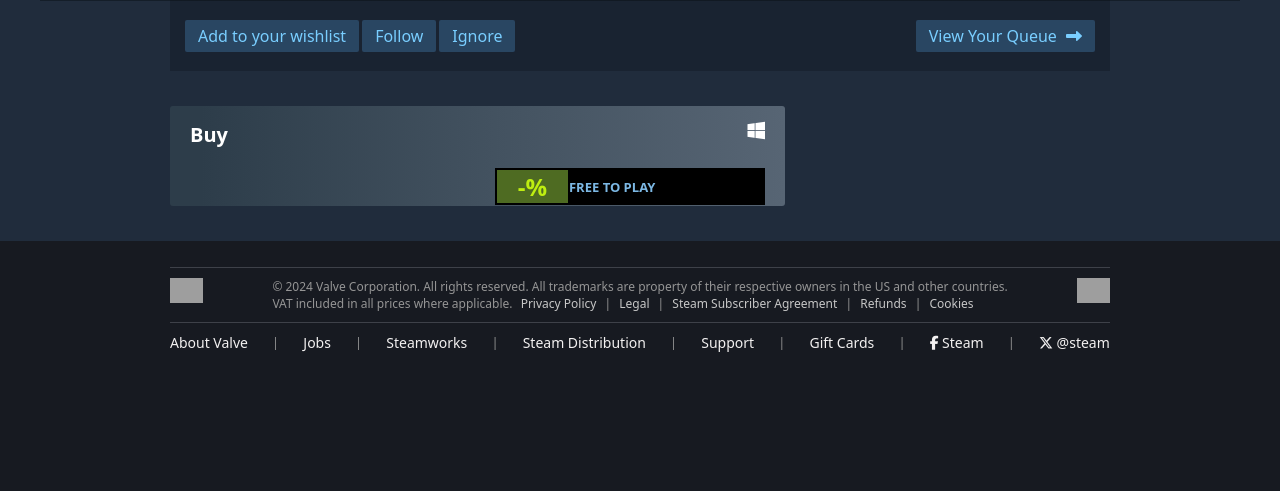
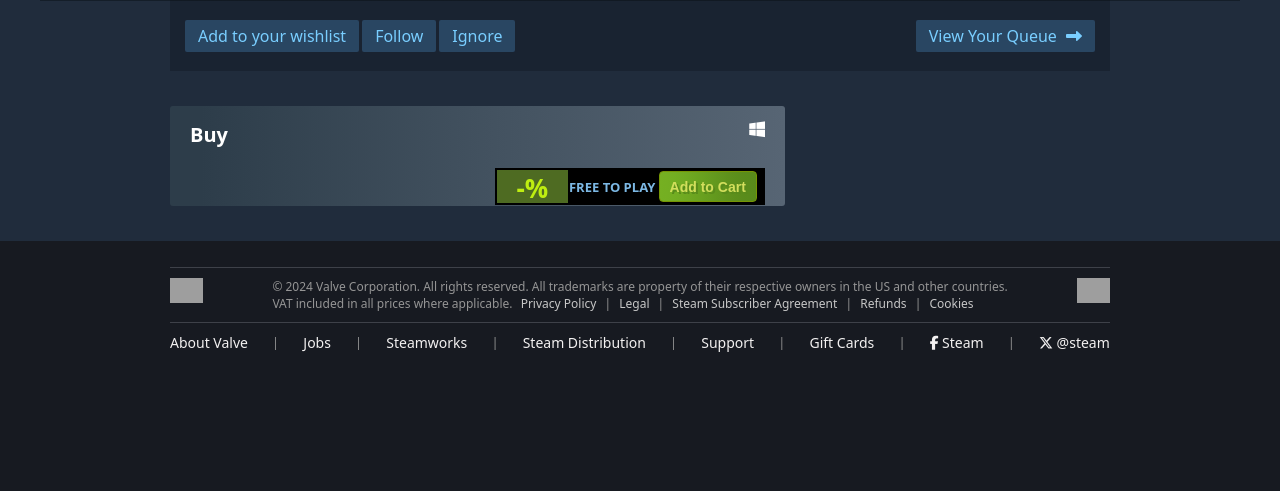
Before and after one commit to bryanoliveira11/DJANGO-PROJECTS, a Django app: template Django-Steam-Clone/store/templates/store/pages/app.html in a window 1280 px wide. Shown: the part 705-1196 px from the top of the page. Run offline with Django 5.2, Linux system fonts and the light colour scheme; the template is opened without the code that fills it, so the values that code supplies are empty; parts of the project's set-up code (start-up, migrations or seed data) failed here and were passed over; grey boxes are pictures that could not be loaded.

Commit message:
add-to-cart btn

```diff
--- a/Django-Steam-Clone/base_static/global/css/styles.css
+++ b/Django-Steam-Clone/base_static/global/css/styles.css
@@ -1008,7 +1008,7 @@ nav.nav-container .nav-row-items-start .row-item-upper.active span a {
   opacity: 0;
 }
 
-.sales-grid .game-card-item .game-card-flex-content button {
+.add-to-cart-btn button {
   position: relative;
   padding: 0.8rem 1.5rem;
   border-radius: 0.5rem;
@@ -1985,7 +1985,7 @@ button.see-more-btn:hover {
 
 .game-app-attrs-content .game-app-prices .game-name i {
   color: var(--color-white);
-  font-size: 2rem;
+  font-size: 1.8rem;
 }
 
 .game-app-attrs-content .game-app-prices .game-container span {
@@ -2026,10 +2026,11 @@ button.see-more-btn:hover {
 .game-price .content .prices-ctn .discount-value {
   text-align: center;
   width: 50%;
+  height: 100%;
   background: #4e6b22;
   color: #beee11;
-  font-size: 2.4rem;
-  font-weight: 700;
+  font-size: 2.6rem;
+  font-weight: 600;
 }
 
 .game-price .content .prices-ctn .prices {
@@ -2044,12 +2045,35 @@ button.see-more-btn:hover {
 .game-price .content .prices-ctn .prices .initial-price {
   font-size: 1.1rem;
   color: #647383;
-  margin: 0;
+  margin: 0 0 0 1rem;
 }
 
 .game-price .content .prices-ctn .prices .final-price {
   font-size: 1.5rem;
   color: #beee11;
+}
+
+.content .add-to-cart-btn {
+  padding: 0.1rem 0;
+}
+
+.content .add-to-cart-btn button {
+  padding: 0 1rem;
+  height: 100%;
+  border-radius: 0.4rem;
+  background: linear-gradient(
+    90deg,
+    #75b022,
+    #73ae22,
+    #6fa821,
+    #69a11f,
+    #63991e,
+    #5e911c,
+    #5a8c1b,
+    #588a1b
+  );
+  color: #d2de5c;
+  text-shadow: 2px 2px #588a1b;
 }
 
 .game-app-attrs-content .game-attrs-column {
--- a/Django-Steam-Clone/store/templates/store/pages/app.html
+++ b/Django-Steam-Clone/store/templates/store/pages/app.html
@@ -82,6 +82,9 @@ background-position:top; background-repeat: no-repeat;">
                                 </div>
                                 {% endif %}
                             </div>
+                            <div class="add-to-cart-btn" title="Add to Cart">
+                                <button>Add to Cart</button>
+                            </div>
                         </div>
                     </div>
                 </div>
```
